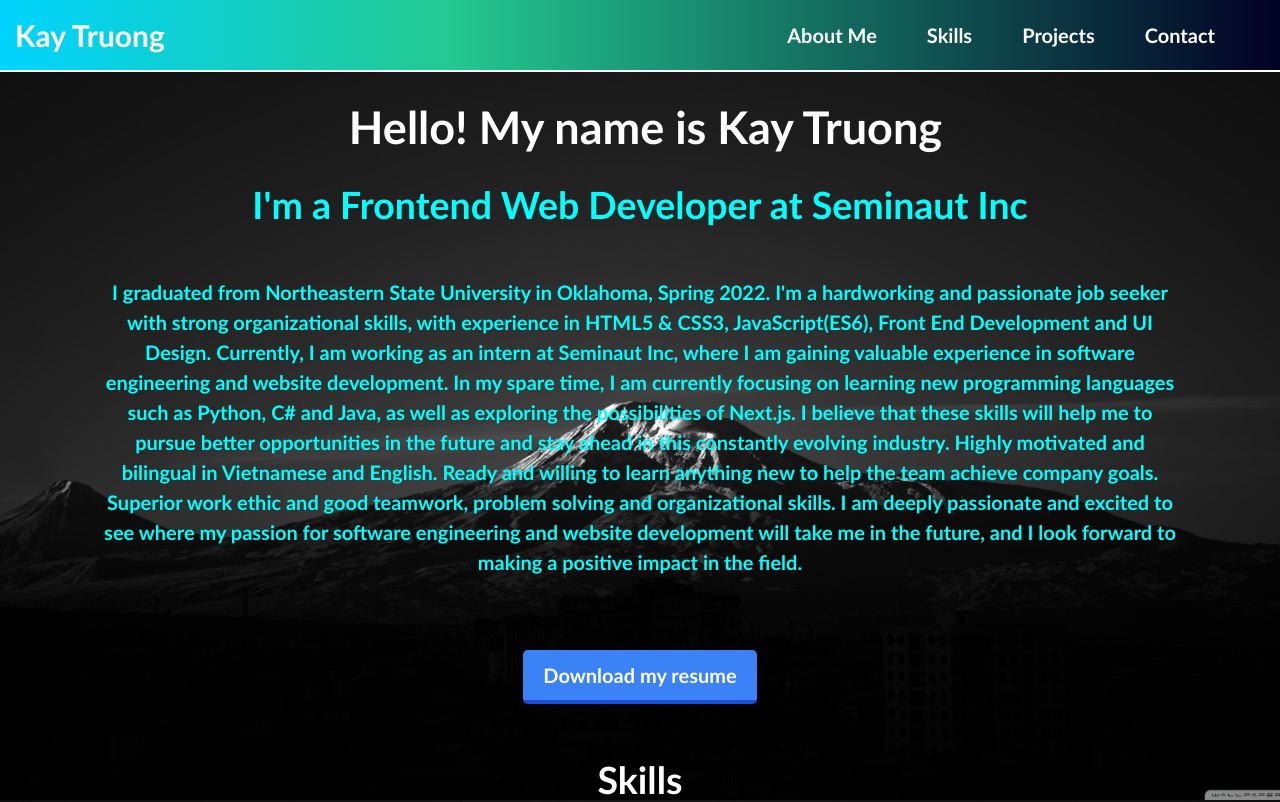
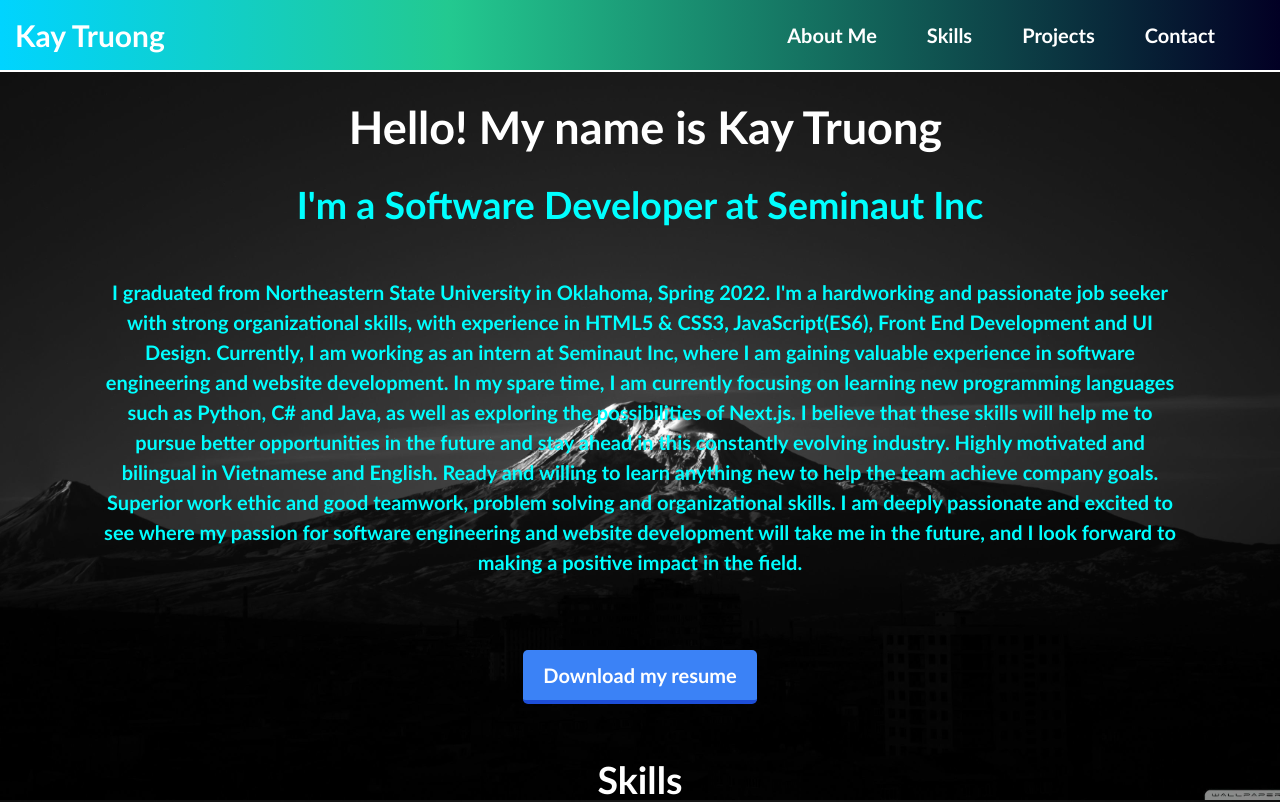
Before and after one commit to KayT98/My-portfolio, a Next.js app: page / in a window 1280 px wide. Shown: the top 802 px of the page. Built offline with nearby package versions, Linux system fonts and the light colour scheme.

Commit message:
added new resume

```diff
--- a/app/page.tsx
+++ b/app/page.tsx
@@ -32,7 +32,7 @@ export default function Home() {
 
     <div id="top">
         <h1 className="text-4xl font-bold text-white"> &nbsp;Hello! My name is Kay Truong</h1>
-          <h2 className="text-3xl font-bold">I&apos;m a Frontend Web Developer at Seminaut Inc</h2>
+          <h2 className="text-3xl font-bold">I&apos;m a Software Developer at Seminaut Inc</h2>
       <p className="text-center font-bold">I graduated from Northeastern State University in Oklahoma, Spring 2022. I&apos;m a hardworking and passionate job seeker with strong organizational skills, with experience in HTML5 & CSS3, JavaScript(ES6), Front End Development and UI Design. Currently, I am working as an intern at Seminaut Inc,
       where I am gaining valuable experience in software engineering and website development. In my spare time, I am currently focusing on learning new programming languages such as Python, C# and Java, as well as exploring the possibilities of Next.js.
       I believe that these skills will help me to pursue better opportunities in the future and stay ahead in this constantly evolving industry.
```
Also changed, not shown: 1 other file (tests, documents, lock files or other folders).
